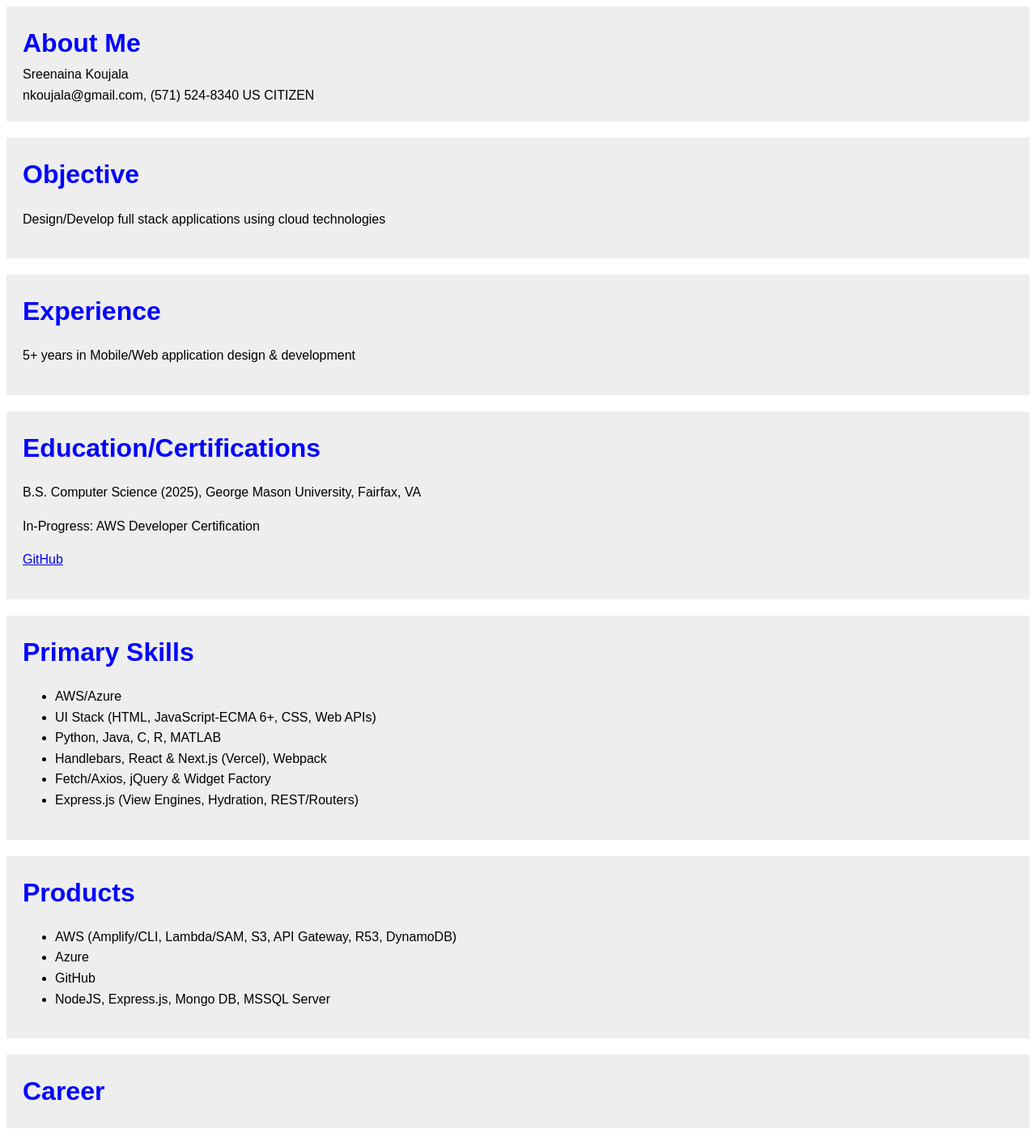
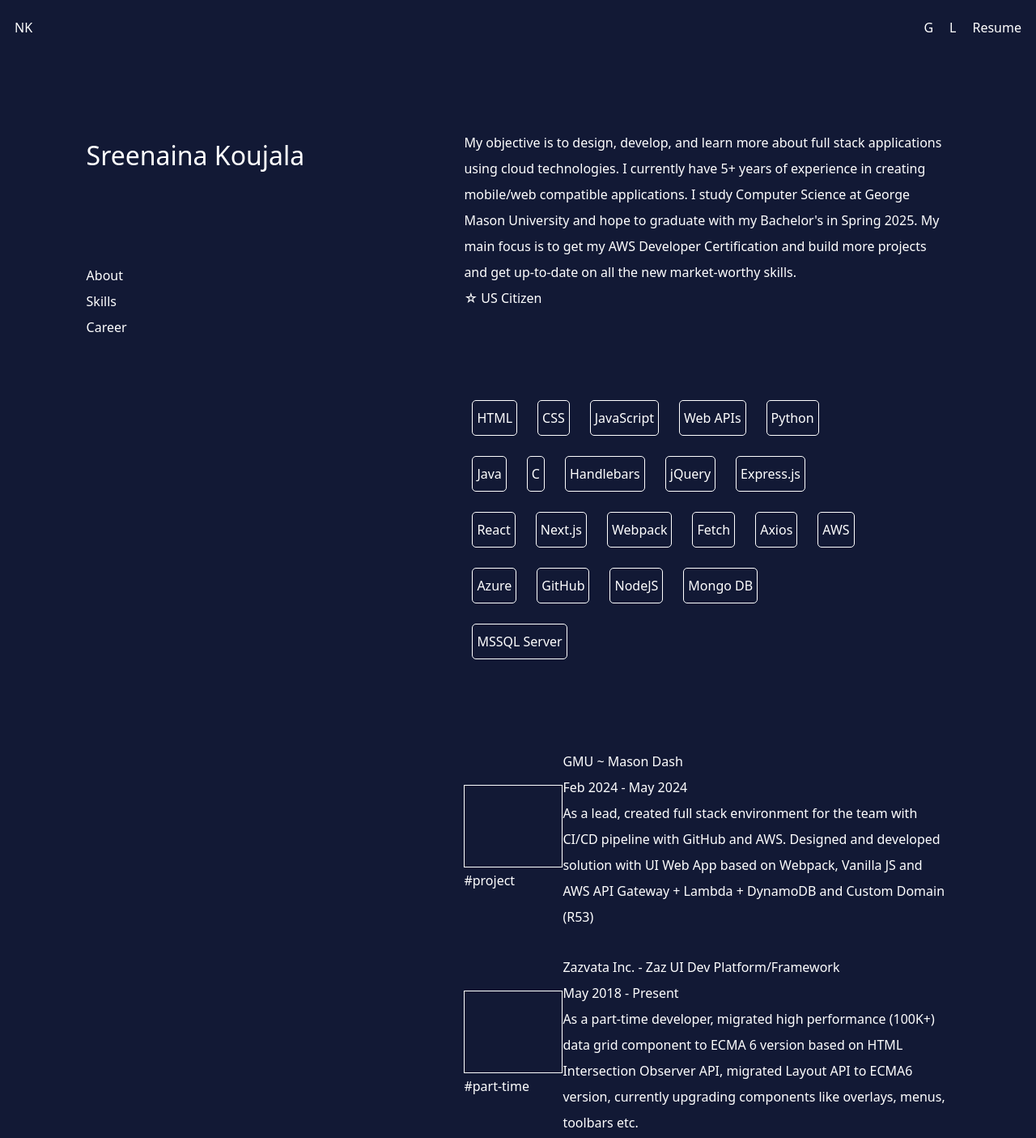
Before and after one commit to Nainicorn/www.sreenaina.com, a plain HTML site: page index.html in a window 1280 px wide. Shown: the top 1405 px of the page at 81% size. Drawn offline with Linux system fonts and the light colour scheme.

Commit message:
updates to make portfolio look like resume format

```diff
--- a/index.css
+++ b/index.css
@@ -1,21 +1,90 @@
 body {
-    font-family: Arial, sans-serif;
-    line-height: 1.6;
+  background-color: #121935;
+  color: white;
+  font-family: system-ui, -apple-system, BlinkMacSystemFont, "Segoe UI", Roboto,
+    Oxygen, Ubuntu, Cantarell, "Open Sans", "Helvetica Neue", sans-serif;
+  line-height: 2;
 }
-h1 {
-    margin: 0;
-    transition: all 1s ease-in-out;
-    color: #333;
+header {
+  display: flex;
 }
-.section {
-    opacity: 0;
-    padding: 20px;
-    margin-bottom: 20px;
-    background-color: #eee;
+.logo {
+  flex: 1;
+  padding: 10px;
 }
-.section.active {
-    opacity: 1;
-    h1 {
-        color: blue;
-    }
+.link {
+  padding: 10px;
 }
+
+.container {
+  display: flex;
+  overflow: auto;
+  justify-content: space-around;
+}
+
+.welcome {
+  font-size: 2rem;
+  padding: 100px 0 100px 0;
+}
+
+.container-1 {
+  position: sticky;
+  top: 0;
+  align-self: flex-start;
+}
+.container-2 {
+  width: 600px;
+}
+
+.section.about {
+  padding: 100px 0 100px 0;
+}
+.section.skills {
+  width: 500px;
+  padding-bottom: 100px;
+}
+
+.title {
+  font-size: 1rem;
+}
+
+.skills-pills {
+  display: flex;
+  flex-wrap: wrap;
+  gap: 5px;
+}
+
+.skills-pill {
+  display: flex;
+  margin: 10px;
+  padding: 5px;
+  height: 100%;
+  border: 1px solid white;
+  border-radius: 5px;
+}
+
+.career-section {
+  display: flex;
+  align-items: center;
+  margin-bottom: 30px;
+}
+
+.career-display {
+  display: flex;
+  flex-direction: column;
+}
+.career-description {
+  width: 500px;
+}
+
+.career-img {
+  width: 120px;
+  height: 100px;
+  border: 1px solid white;
+}
+
+/* #1e2b58
+#253569
+#353283
+#48459a
+#614cbf */
--- a/index.html
+++ b/index.html
@@ -6,119 +6,117 @@
     <title>Resume</title>
     <link rel="stylesheet" href="index.css" />
   </head>
+  <!-- include github, linkedin, and resume links along with project/website links -->
   <body>
-        <div class="section">
-            <h1>About Me</h1>
-            <div>Sreenaina Koujala</div>
-            <div>nkoujala@gmail.com, (571) 524-8340 US CITIZEN</div>
-        </div>
-        <div class="section">
-            <h1>Objective</h1>
-            <p>
-                Design/Develop full stack applications using cloud technologies
-            </p>
+    <header>
+      <div class="logo">NK</div>
+      <div class="link">G</div>
+      <div class="link">L</div>
+      <div class="link">Resume</div>
+    </header>
+
+    <div class="container">
+      <div class="container-1">
+        <div class="welcome">Sreenaina Koujala</div>
+        <div class="title">About</div>
+        <div class="title">Skills</div>
+        <div class="title">Career</div>
       </div>
 
-        <div class="section">
-            <h1>Experience</h1>
-            <p>5+ years in Mobile/Web application design & development</p>
+      <div class="container-2">
+        <div class="section about">
+          <div class="about-description">
+            My objective is to design, develop, and learn more about full stack
+            applications using cloud technologies. I currently have 5+ years of
+            experience in creating mobile/web compatible applications. I study
+            Computer Science at George Mason University and hope to graduate
+            with my Bachelor's in Spring 2025. My main focus is to get my AWS
+            Developer Certification and build more projects and get up-to-date
+            on all the new market-worthy skills.
+          </div>
+          <div class="about-fact">&#9734; US Citizen</div>
         </div>
 
-        <div class="section">
-            <h1>Education/Certifications</h1>
-            <p>
-                B.S. Computer Science (2025), George Mason University, Fairfax,
-                VA
-            </p>
-            <p>In-Progress: AWS Developer Certification</p>
-            <p>
-                <a href="https://github.com/Nainicorn" class="link">GitHub</a>
-            </p>
+        <div class="section skills">
+          <div class="skills-pills">
+            <div class="skills-pill">HTML</div>
+            <div class="skills-pill">CSS</div>
+            <div class="skills-pill">JavaScript</div>
+            <div class="skills-pill">Web APIs</div>
+            <div class="skills-pill">Python</div>
+            <div class="skills-pill">Java</div>
+            <div class="skills-pill">C</div>
+            <div class="skills-pill">Handlebars</div>
+            <div class="skills-pill">jQuery</div>
+            <div class="skills-pill">Express.js</div>
+            <div class="skills-pill">React</div>
+            <div class="skills-pill">Next.js</div>
+            <div class="skills-pill">Webpack</div>
+            <div class="skills-pill">Fetch</div>
+            <div class="skills-pill">Axios</div>
+            <div class="skills-pill">AWS</div>
+            <div class="skills-pill">Azure</div>
+            <div class="skills-pill">GitHub</div>
+            <div class="skills-pill">NodeJS</div>
+            <div class="skills-pill">Mongo DB</div>
+            <div class="skills-pill">MSSQL Server</div>
+          </div>
         </div>
 
-        <div class="section">
-            <h1>Primary Skills</h1>
-            <ul>
-                <li>AWS/Azure</li>
-                <li>UI Stack (HTML, JavaScript-ECMA 6+, CSS, Web APIs)</li>
-                <li>Python, Java, C, R, MATLAB</li>
-                <li>Handlebars, React & Next.js (Vercel), Webpack</li>
-                <li>Fetch/Axios, jQuery & Widget Factory</li>
-                <li>Express.js (View Engines, Hydration, REST/Routers)</li>
-            </ul>
+        <div class="section career">
+          <div class="career-section">
+            <div class="career-display">
+              <div class="career-img"></div>
+              <div class="career-type">#project</div>
             </div>
-
-        <div class="section">
-            <h1>Products</h1>
-            <ul>
-                <li>
-                    AWS (Amplify/CLI, Lambda/SAM, S3, API Gateway, R53,
-                    DynamoDB)
-                </li>
-                <li>Azure</li>
-                <li>GitHub</li>
-                <li>NodeJS, Express.js, Mongo DB, MSSQL Server</li>
-            </ul>
-        </div>
-
-        <div class="section">
-            <h1>Career</h1>
-        </div>
-        <div class="section">
-            <div class="job">
-                <p class="job-title">GMU - Mason Dash</p>
-                <p class="date">Feb 2024 – May 2024 (active)</p>
-                <p>
+            <div class="career-description">
+              <div class="description-title">GMU ~ Mason Dash</div>
+              <div class="description-time">Feb 2024 - May 2024</div>
+              <div class="description-msg">
                 As a lead, created full stack environment for the team with
                 CI/CD pipeline with GitHub and AWS. Designed and developed
-                    solution with UI Web App based on Webpack, Vanilla JS and
-                    AWS API Gateway + Lambda + DynamoDB and Custom Domain (R53)
-                </p>
-                <p>
-                    <a href="https://masondash.sreenaina.com/" class="link"
-                        >Mason Dash</a
-                    >
-                    (sign-in as ‘G01309546’)
-                </p>
+                solution with UI Web App based on Webpack, Vanilla JS and AWS
+                API Gateway + Lambda + DynamoDB and Custom Domain (R53)
               </div>
             </div>
-        <div class="section">
-            <div class="job">
-                <p class="job-title">
+          </div>
+          <div class="career-section">
+            <div class="career-display">
+              <div class="career-img"></div>
+              <div class="career-type">#part-time</div>
+            </div>
+            <div class="career-description">
+              <div class="description-title">
                 Zazvata Inc. - Zaz UI Dev Platform/Framework
-                </p>
-                <p class="date">May 2018 - Present</p>
-                <p>
-                    As a part-time developer, migrated high performance (100K+)
-                    data grid component to ECMA 6 version based on HTML
-                    Intersection Observer API, migrated Layout API to ECMA6
-                    version, currently upgrading components like overlays,
-                    menus, toolbars etc.
-                </p>
-                <p>
-                    <a href="https://zaz-ui.zazvata.com/" class="link"
-                        >Zaz UI Dev Platform/Framework</a
-                    >
-                </p>
+              </div>
+              <div class="description-time">May 2018 - Present</div>
+              <div class="description-msg">
+                As a part-time developer, migrated high performance (100K+) data
+                grid component to ECMA 6 version based on HTML Intersection
+                Observer API, migrated Layout API to ECMA6 version, currently
+                upgrading components like overlays, menus, toolbars etc.
               </div>
             </div>
-        <div class="section">
-            <div class="job">
-                <p class="job-title">Microsoft – IQ Engine</p>
-                <p class="date">January 2022</p>
-                <p>
+          </div>
+          <div class="career-section">
+            <div class="career-display">
+              <div class="career-img"></div>
+              <div class="career-type">#internship</div>
+            </div>
+            <div class="career-description">
+              <div class="description-title">Microsoft - IQ Engine</div>
+              <div class="description-time">January 2022</div>
+              <div class="description-msg">
                 As an intern, converted class-based modules to functional
-                    components & worked on recordings list reducer, designed
-                    custom scroll-bar functionality on the spectrogram &
-                    repository tiles, and mapped JSON object with tile
-                    information & verified SAS token expiration date and
-                    read-write token logic for tiles
-                </p>
-                <p>
-                    <a href="https://iqengine.org/" class="link">IQ Engine</a>
-                </p>
+                components & worked on recordings list reducer, designed custom
+                scroll-bar functionality on the spectrogram & repository tiles,
+                and mapped JSON object with tile information & verified SAS
+                token expiration date and read-write token logic for tiles
+              </div>
+            </div>
+          </div>
+        </div>
       </div>
     </div>
   </body>
-    <script src="index.js"></script>
 </html>
--- a/index.js
+++ /dev/null
@@ -1,14 +0,0 @@
-const observer = new IntersectionObserver((entries) => {
-    entries.forEach((entry) => {
-        if (entry.isIntersecting) {
-            entry.target.classList.add('active');
-        } else {
-            entry.target.classList.remove('active');
-        }
-    });
-});
-
-const sections = document.querySelectorAll('.section');
-for (const section of sections) {
-    observer.observe(section);
-}
```
Lines whose indentation alone changed are shown as unchanged.
